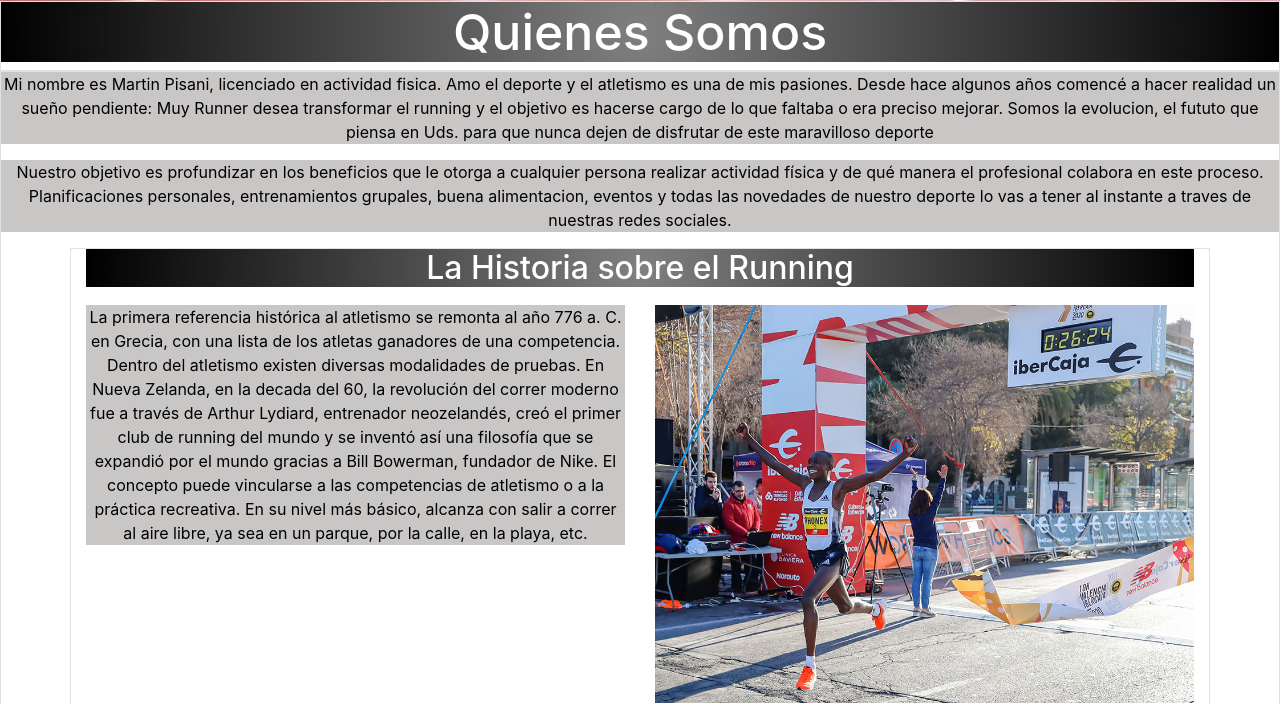
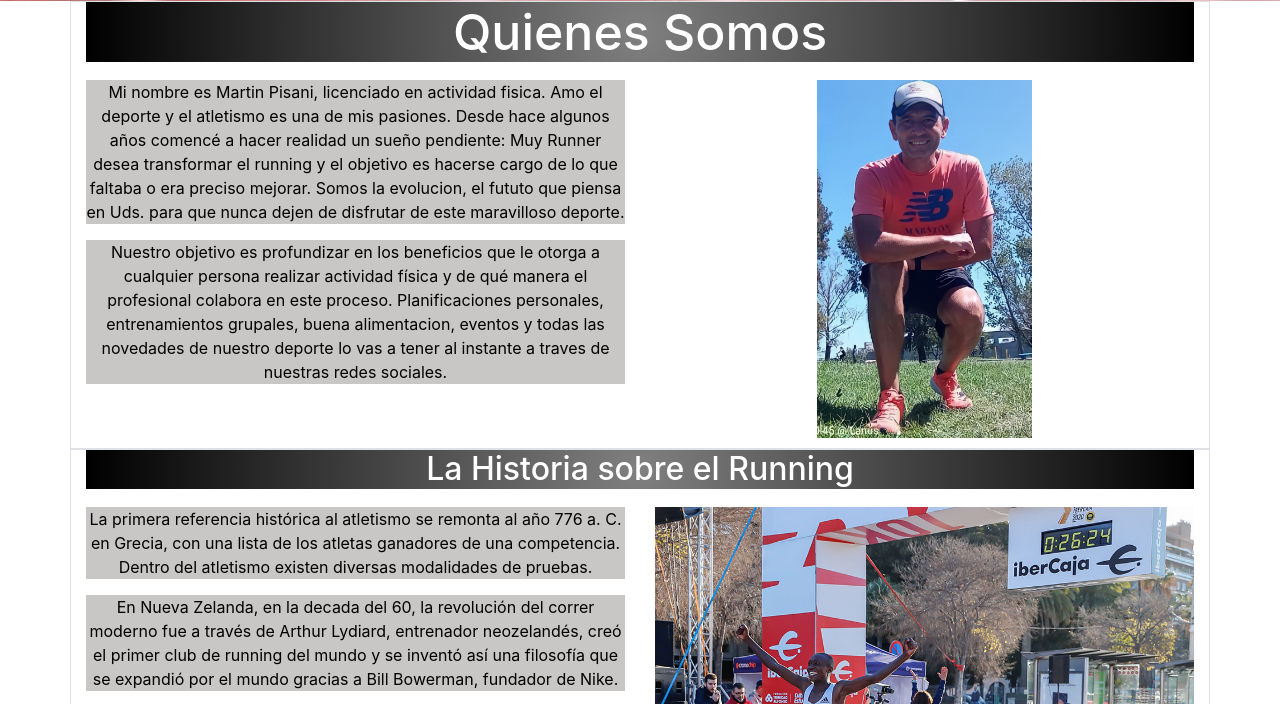
Before and after one commit to Margusp1977/Clase15_c16645, a website: page index.html in a window 1280 px wide. Shown: the part 812-1516 px from the top of the page. Drawn offline with nearby package versions, Linux system fonts and the light colour scheme.

Commit message:
subida de imagen al index.html

```diff
--- a/index.html
+++ b/index.html
@@ -75,21 +75,25 @@
 </div>
 </div>
  <!-- section contenido -->
- <section class="encabezado border">
-  <h1>Quienes Somos</h1>
-</section>
-<section class="textoInformativo border">
-  <p>Mi nombre es Martin Pisani, licenciado en actividad fisica. Amo el deporte y el atletismo es una de mis pasiones. Desde hace algunos años comencé a hacer realidad un sueño pendiente: Muy Runner desea transformar el running y el objetivo es hacerse cargo de lo que faltaba o era preciso mejorar. Somos la evolucion, el fututo que piensa en Uds. para que nunca dejen de disfrutar de este maravilloso deporte</p>
-  <div class="transform bgYellow borderblack">
-  <p>Nuestro objetivo es profundizar en los beneficios que le otorga a cualquier persona realizar actividad física y de qué manera el profesional colabora en este proceso. Planificaciones personales, entrenamientos grupales, buena alimentacion, eventos y todas las novedades de nuestro deporte lo vas a tener al instante a traves de nuestras redes sociales.</p>
-</div>
+  <div class="container encabezado border">
+    <h1>Quienes Somos</h1>
+    <div class="row paddingTB">
+      <section class="col-lg-6 col-xs-12">
+        <p>Mi nombre es Martin Pisani, licenciado en actividad fisica. Amo el deporte y el atletismo es una de mis pasiones. Desde hace algunos años comencé a hacer realidad un sueño pendiente: Muy Runner desea transformar el running y el objetivo es hacerse cargo de lo que faltaba o era preciso mejorar. Somos la evolucion, el fututo que piensa en Uds. para que nunca dejen de disfrutar de este maravilloso deporte.</p>
+      <p>Nuestro objetivo es profundizar en los beneficios que le otorga a cualquier persona realizar actividad física y de qué manera el profesional colabora en este proceso. Planificaciones personales, entrenamientos grupales, buena alimentacion, eventos y todas las novedades de nuestro deporte lo vas a tener al instante a traves de nuestras redes sociales.</p>
+      </section>
+      <section class="col-lg-6 col-xs-12">
+        <img src="assets/img/deporte.jpg" alt="africa"  width="40%">
+      </section>
+    </div>
+  </div>
  <div class="container encabezado border">
   <h2>La Historia sobre el Running</h2>
   <div class="row paddingTB">
     <section class="col-lg-6 col-xs-12">
       <p>La primera referencia histórica al atletismo se remonta al año 776 a. C. en Grecia, con una lista de los atletas ganadores de una competencia. Dentro del atletismo existen diversas modalidades de pruebas.
-        En Nueva Zelanda, en la decada del 60, la revolución del correr moderno fue a través de Arthur Lydiard, entrenador neozelandés, creó el primer club de running del mundo y se inventó así una filosofía que se expandió por el mundo gracias a Bill Bowerman, fundador de Nike.
-        El concepto puede vincularse a las competencias de atletismo o a la práctica recreativa. En su nivel más básico, alcanza con salir a correr al aire libre, ya sea en un parque, por la calle, en la playa, etc.
+      <p>En Nueva Zelanda, en la decada del 60, la revolución del correr moderno fue a través de Arthur Lydiard, entrenador neozelandés, creó el primer club de running del mundo y se inventó así una filosofía que se expandió por el mundo gracias a Bill Bowerman, fundador de Nike.</p>
+      <p>El concepto puede vincularse a las competencias de atletismo o a la práctica recreativa. En su nivel más básico, alcanza con salir a correr al aire libre, ya sea en un parque, por la calle, en la playa, etc.
       </p>
     </section>
     <section class="col-lg-6 col-xs-12">
```
Also changed, not shown: assets/img/deporte.jpg (added), 1 other file.
